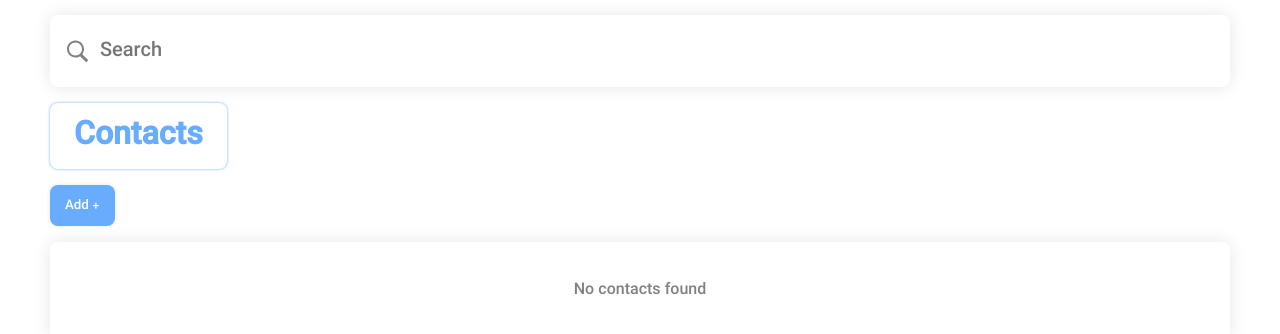
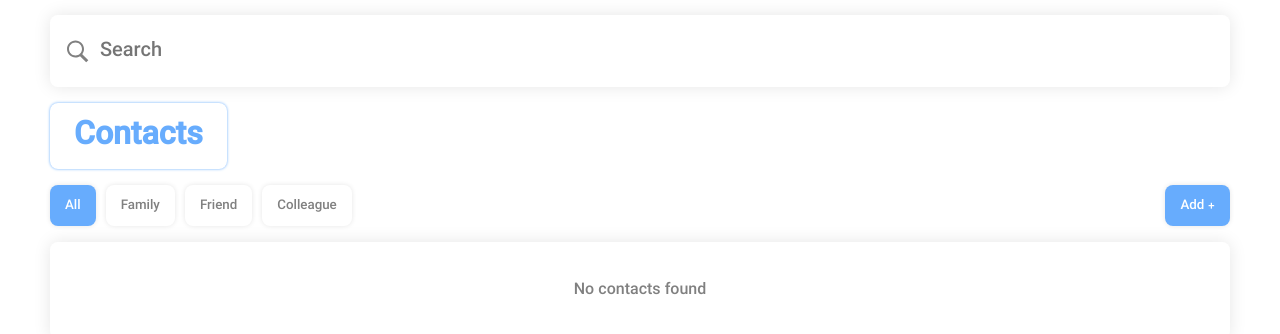
Before and after one commit to firoozi15/Abolfazl-Firoozi_Week14, a React (Vite) app: page / in a window 1280 px wide. Shown: the top 334 px of the page. Built offline with nearby package versions, Linux system fonts and the light colour scheme.

Commit message:
feat: add category filter buttons

```diff
--- a/src/App.jsx
+++ b/src/App.jsx
@@ -8,6 +8,8 @@ function App() {
   const [contacts, setContacts] = useState(() => {
     return JSON.parse(localStorage.getItem("contacts")) || [];
   });
+  const [filteredCategoryContacts, setFilteredCategoryContacts] = useState([]);
+  const [selectedCategory, setSelectedCategory] = useState("All");
   const [categories, setCategories] = useState([
     {
       id: 1,
@@ -22,6 +24,24 @@ function App() {
       name: "Colleague",
     },
   ]);
+
+  const setFilterCategory = (name) => {
+    setSelectedCategory(name);
+    setFilteredCategoryContacts(filterByCategory(name));
+  };
+
+  const filterByCategory = (name) => {
+    return contacts.filter((contact) => {
+      if (contact.category === name) {
+        console.log(contact);
+        return true;
+      }
+      if (name === "All") {
+        console.log(contact);
+        return true;
+      }
+    });
+  };
 
   const deleteContact = (id) => {
     const updatedContacts = contacts.filter((contact) => contact.id !== id);
@@ -82,6 +102,7 @@ function App() {
   const clearSearch = () => {
     setSearchContacts([]);
     setSearchValue("");
+    setFilterCategory("All");
   };
 
   return (
@@ -92,11 +113,18 @@ function App() {
         clearSearch={clearSearch}
       />
       <Contacts
-        contacts={searchValue ? searchContacts : contacts}
-        categories={categories}
+        contacts={
+          searchValue
+            ? searchContacts
+            : selectedCategory === "All"
+              ? contacts
+              : filteredCategoryContacts
+        }
         addContact={addContact}
         deleteContact={deleteContact}
         updateContact={updateContact}
+        categories={categories}
+        setFilterCategory={setFilterCategory}
       />
     </>
   );
--- /dev/null
+++ b/src/components/CategoryButtons.jsx
@@ -0,0 +1,30 @@
+import styles from "./CategoryButtons.module.css";
+
+function CategoryButtons({ categories, setFilterCategory }) {
+  return (
+    <>
+      <div className={styles.filterButtons}>
+        <button
+          onClick={() => setFilterCategory("All")}
+          className={`${styles.button} ${styles.activeFilter}`}
+        >
+          All
+        </button>
+        {categories.map((category) => {
+          return (
+            <button
+              key={category.id}
+              className={styles.button}
+              value={category.name}
+              onClick={() => setFilterCategory(category.name)}
+            >
+              {category.name}
+            </button>
+          );
+        })}
+      </div>
+    </>
+  );
+}
+
+export default CategoryButtons;
--- /dev/null
+++ b/src/components/CategoryButtons.module.css
@@ -0,0 +1,20 @@
+.filterButtons {
+  display: flex;
+  gap: 10px;
+}
+
+.button {
+  padding: 10px 15px;
+  border-radius: 8px;
+  border: none;
+  color: var(--text);
+  background-color: var(--white);
+  -webkit-box-shadow: 0px 0px 5px 0px rgba(0, 0, 0, 0.1);
+  box-shadow: 0px 0px 5px 0px rgba(0, 0, 0, 0.1);
+  cursor: pointer;
+}
+
+.filterButtons .activeFilter {
+  background-color: var(--main) !important;
+  color: var(--white) !important;
+}
--- a/src/components/ContactForm.jsx
+++ b/src/components/ContactForm.jsx
@@ -2,6 +2,7 @@ import { useEffect, useState } from "react";
 import styles from "./ContactForm.module.css";
 import closeIcon from "../assets/icons/close.svg";
 import ConfirmModal from "./ConfirmModal";
+import CategoryButtons from "./CategoryButtons";
 
 function ContactForm({
   categories,
@@ -9,6 +10,7 @@ function ContactForm({
   selectedContact,
   updateContact,
   clearSelectedContact,
+  setFilterCategory,
 }) {
   const [isClosing, setisClosing] = useState(false);
   const [showConfirm, setshowConfirm] = useState(false);
@@ -70,6 +72,7 @@ function ContactForm({
   };
   return (
     <>
+      <CategoryButtons categories={categories} setFilterCategory={setFilterCategory} />
       <button
         onClick={() => setShowModal(true)}
         className={`${styles.button} ${styles.adduser}`}
--- a/src/components/Contacts.jsx
+++ b/src/components/Contacts.jsx
@@ -9,6 +9,7 @@ function Contacts({
   addContact,
   deleteContact,
   updateContact,
+  setFilterCategory,
 }) {
   const [selectedContact, setSelectedContact] = useState(null);
   const selectContactForEdit = (contact) => setSelectedContact(contact);
@@ -18,7 +19,14 @@ function Contacts({
       <main className={styles.main}>
         <h1>Contacts</h1>
         <div className={styles.mainHeader}>
-          <ContactForm categories={categories} addContact={addContact} selectedContact={selectedContact} updateContact={updateContact} clearSelectedContact={clearSelectedContact} />
+          <ContactForm
+            categories={categories}
+            setFilterCategory={setFilterCategory}
+            addContact={addContact}
+            selectedContact={selectedContact}
+            updateContact={updateContact}
+            clearSelectedContact={clearSelectedContact}
+          />
         </div>
         <ContactList
           contacts={contacts}
--- a/src/components/Contacts.module.css
+++ b/src/components/Contacts.module.css
@@ -18,24 +18,3 @@
   display: flex;
   justify-content: space-between;
 }
-
-.filterButtons {
-  display: flex;
-  gap: 10px;
-}
-
-.button {
-  padding: 10px 15px;
-  border-radius: 8px;
-  border: none;
-  color: var(--text);
-  background-color: var(--white);
-  -webkit-box-shadow: 0px 0px 5px 0px rgba(0, 0, 0, 0.1);
-  box-shadow: 0px 0px 5px 0px rgba(0, 0, 0, 0.1);
-  cursor: pointer;
-}
-
-.filterButtons .activeFilter , .adduser {
-  background-color: var(--main) !important;
-  color: var(--white) !important;
-}
```
